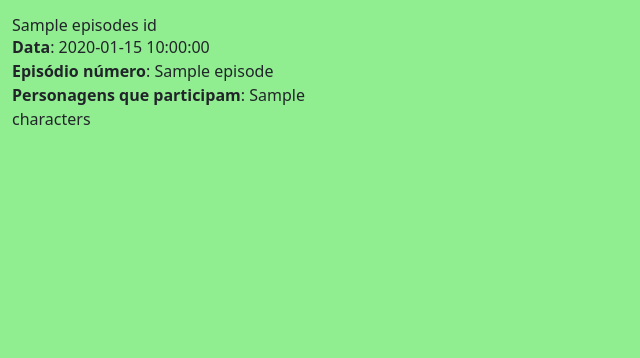
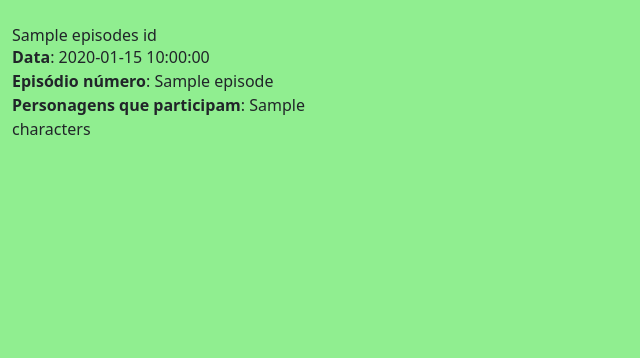
Before and after one commit to anamariagds/DesafioRickeMortySquadCarmenPortinho, a Flask app: template templates/episode.html in a window 1280 px wide. Shown: the part 62-420 px from the top of the page, without its empty margins (0-640 px from the left). Run offline with Flask 3, Linux system fonts and the light colour scheme; the template is opened without the code that fills it: most values are stand-ins (such as "Sample title", 1, 10 or a date in 2020).

Commit message:
Ajustes na margem da main

```diff
--- a/static/index.css
+++ b/static/index.css
@@ -5,6 +5,11 @@ html{
 body{
   margin: 0;
   background-color: lightgray;
+
+}
+
+main{
+  margin: 10px 0 80px 0;
 }
 
 h1 {
```
